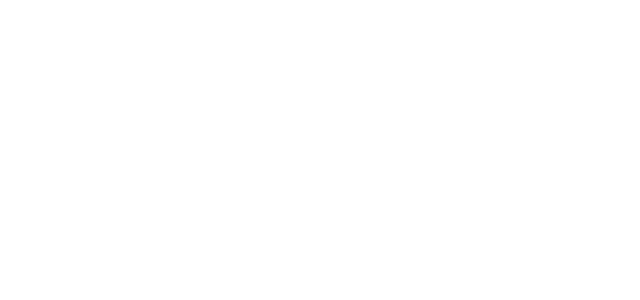
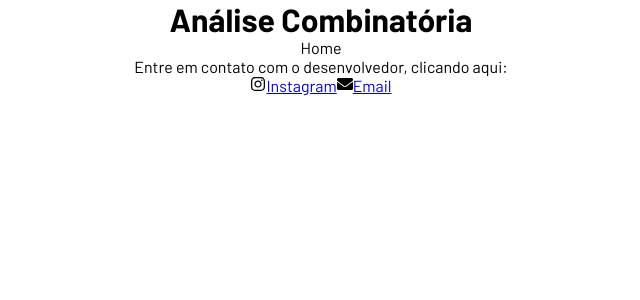
Before and after one commit to kaykyveiga/combinatorial-analysis, a React (Vite) app: page / in a window 1280 px wide. Shown: the top 300 px of the page, without its empty margins (319-959 px from the left). Built offline with nearby package versions, Linux system fonts and the light colour scheme.

Commit message:
program structure

```diff
--- a/src/App.jsx
+++ b/src/App.jsx
@@ -1,3 +1,5 @@
+import { FaInstagram, FaEnvelope } from "react-icons/fa"
+import { Outlet } from 'react-router-dom'
 
 import './App.css'
 
@@ -6,7 +8,23 @@ function App() {
 
   return (
     <div className="App">
-
+      <header>
+        <h1>Análise Combinatória</h1>
+      </header>
+      <main>
+        <Outlet />
+      </main>
+      <footer>
+        <p>Entre em contato com o desenvolvedor, clicando aqui:</p>
+        <span className='social-media'>
+          <FaInstagram />
+          <a href="https://www.instagram.com/invites/contact/?i=14v7kz377ljd8&utm_content=4ayc4pr" target='blank'>Instagram</a>
+        </span>
+        <span className='social-media'>
+          <FaEnvelope />
+          <a href="mailto:kaykyveiga46@gmail.com">Email</a>
+        </span>
+      </footer>
     </div>
   )
 }
```
